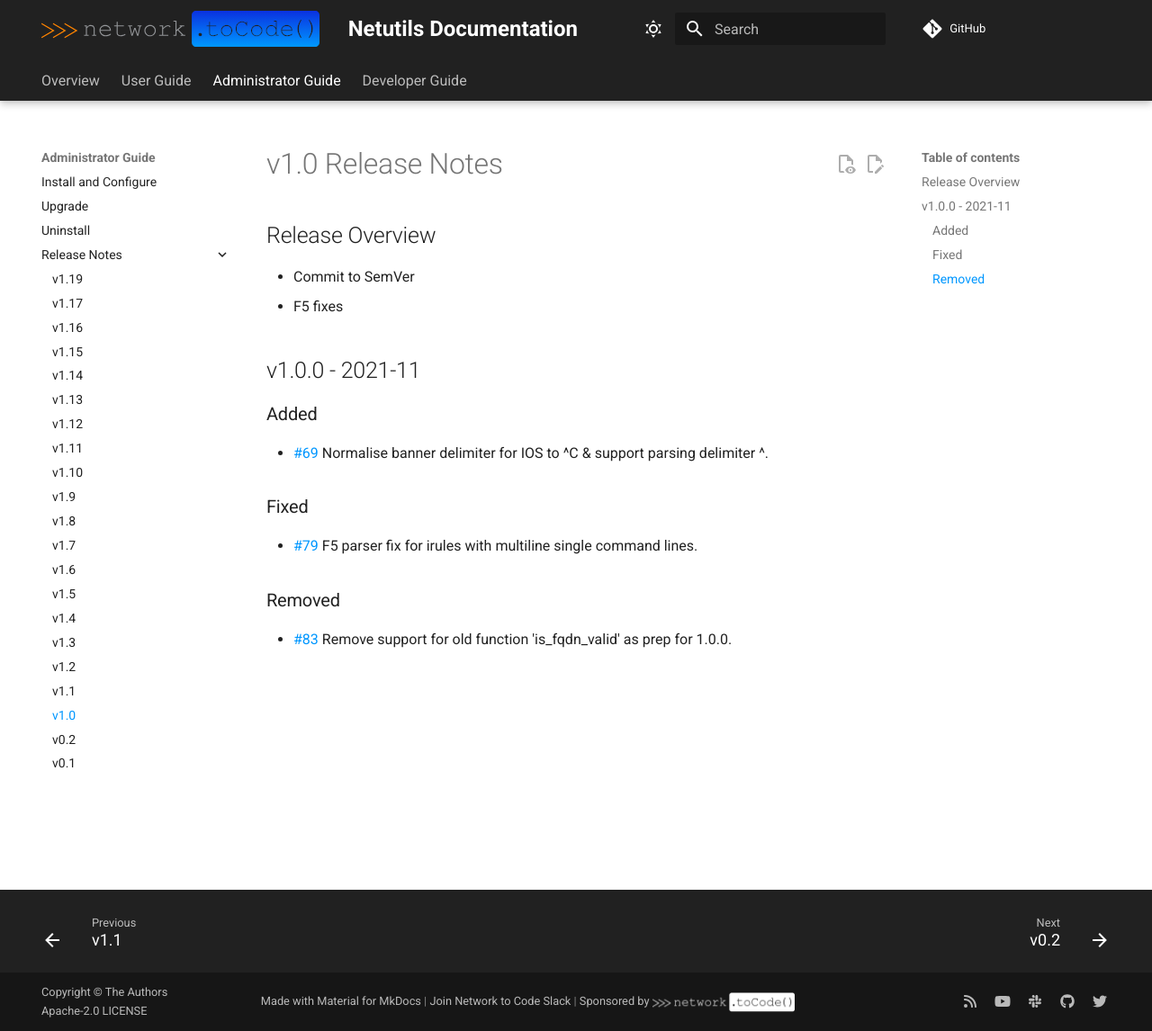
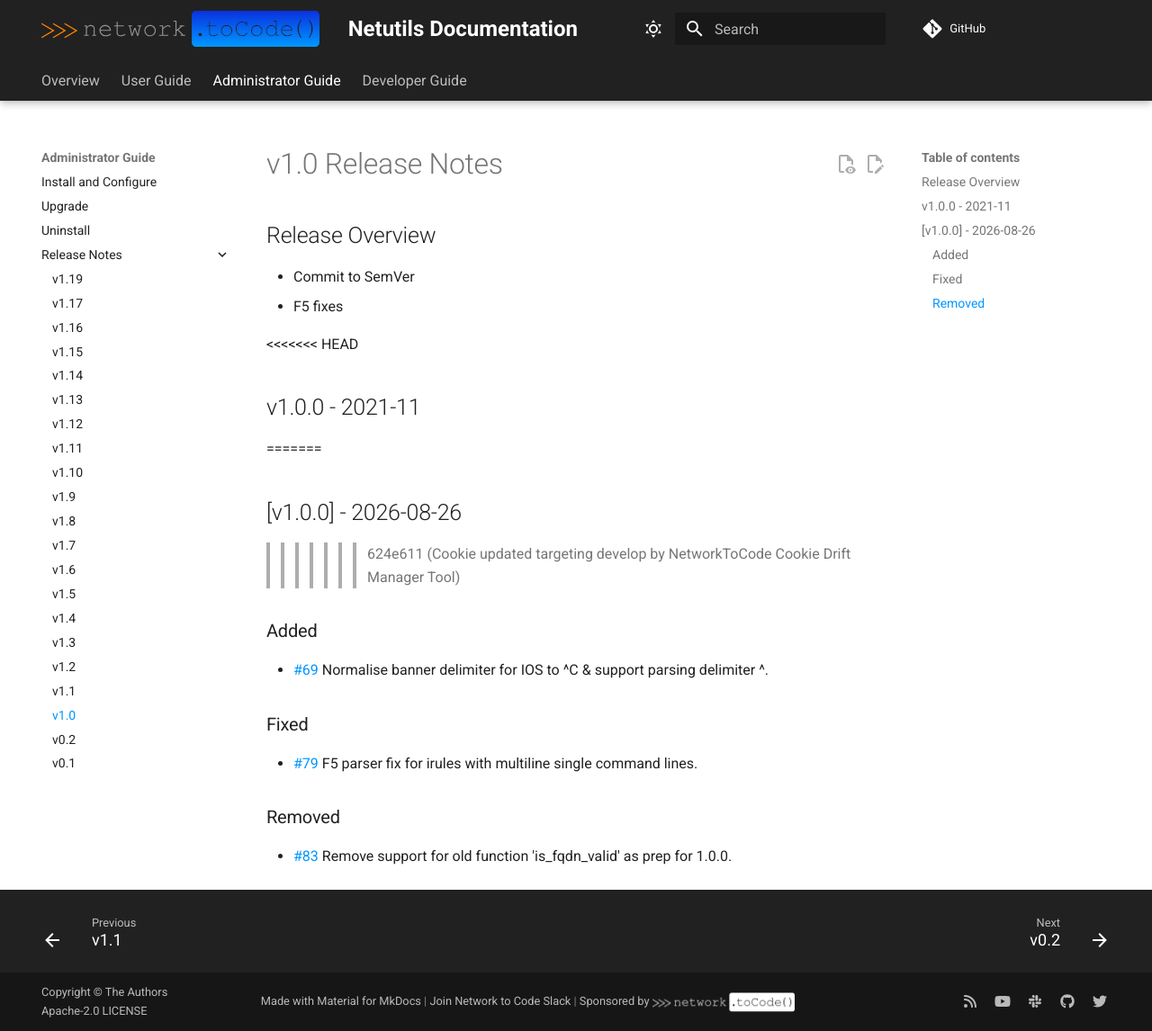
Before and after one commit to networktocode/netutils, an MkDocs documentation site: the page built from docs/admin/release_notes/version_1.0.md, in a window 1280 px wide and 1146 px high. Shown: the whole window at 90% size. Built offline with MkDocs 1.6.1 and Material for MkDocs 9.7.7, drawn with Linux system fonts in a browser that asks for light colours; comment, search, counter and statistics services are not loaded.

```diff
--- a/docs/admin/release_notes/version_1.0.md
+++ b/docs/admin/release_notes/version_1.0.md
@@ -6,7 +6,11 @@
 - Commit to SemVer
 - F5 fixes
 
+<<<<<<< HEAD
 ## v1.0.0 - 2021-11
+=======
+## [v1.0.0] - 2026-08-26
+>>>>>>> 624e611 (Cookie updated targeting develop by NetworkToCode Cookie Drift Manager Tool)
 
 ### Added
 
```
Also changed, not shown: .cookiecutter.json, docs/images/networktocode_logo.svg (deleted), 1 other file.
